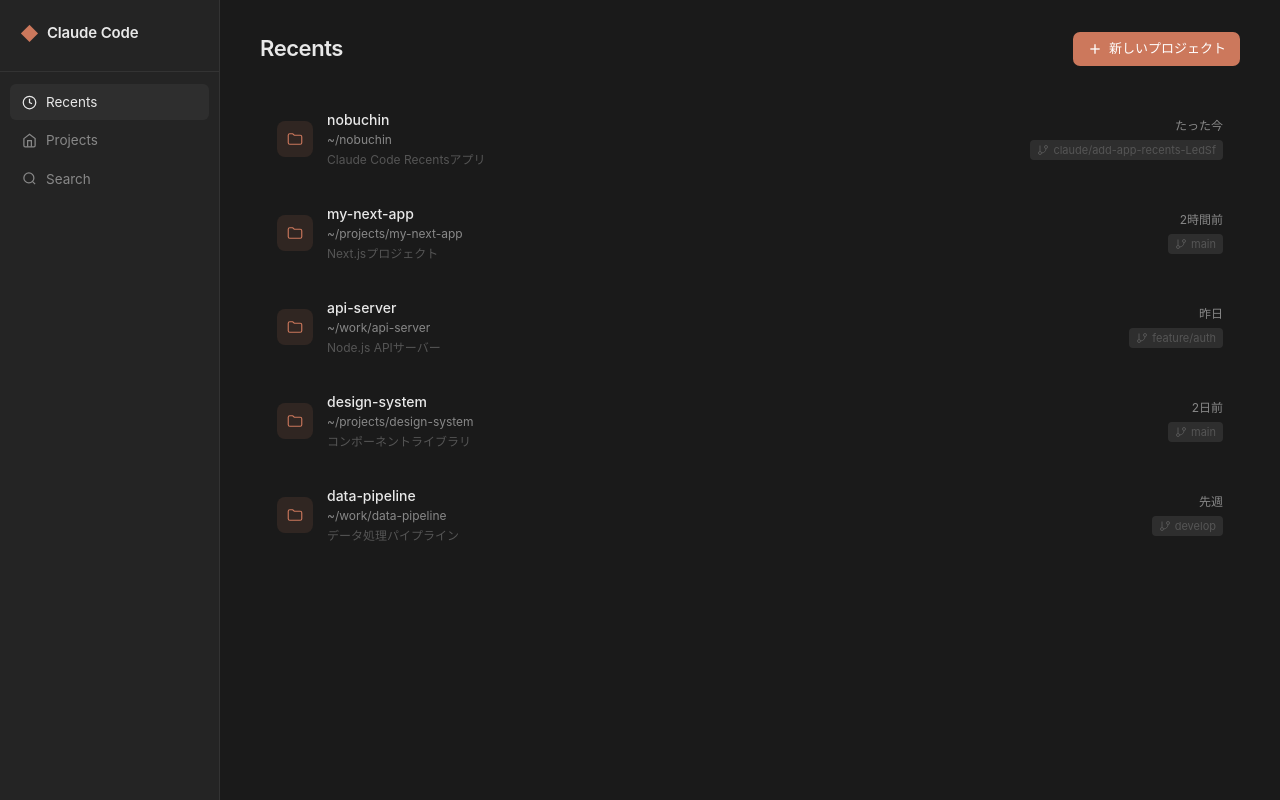
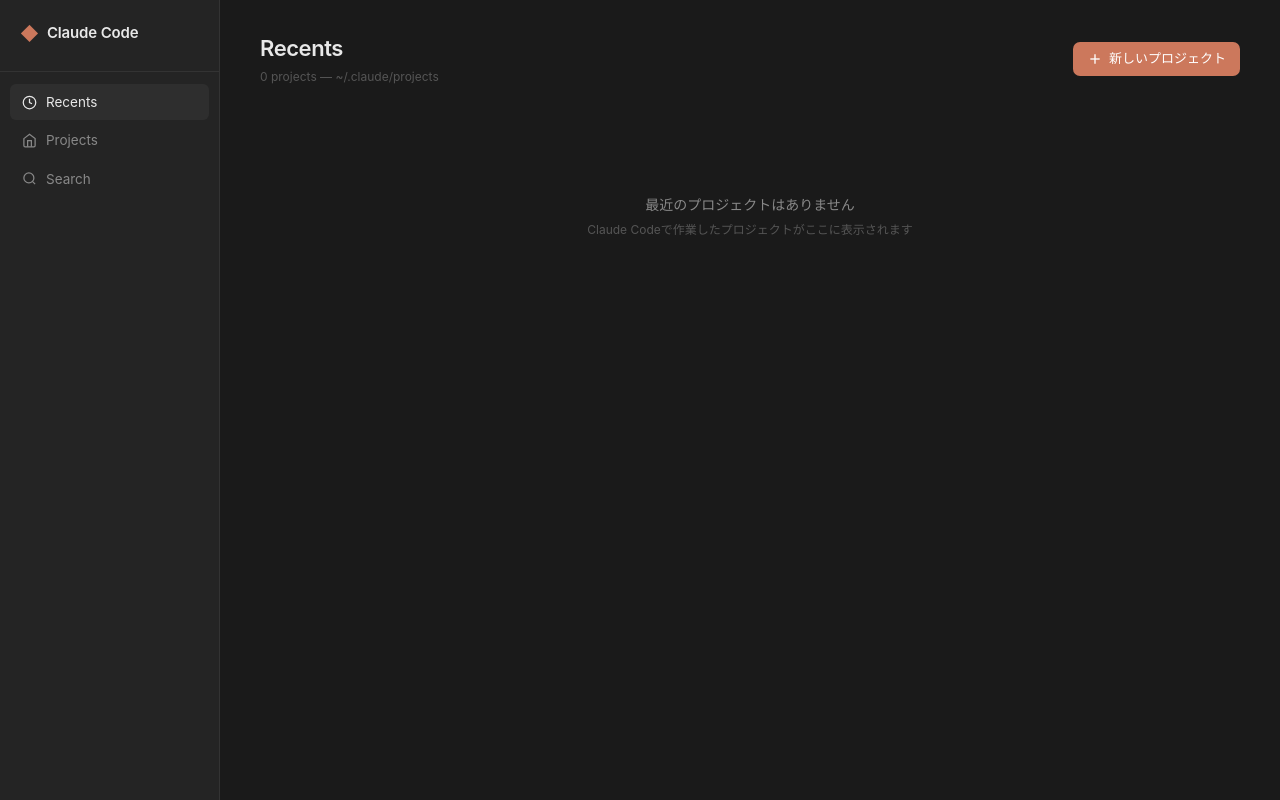
Before and after one commit to nobuchinbuchibuchibuchinco-dotcom/nobuchin, a Next.js app: page / in a window 1280 px wide. Built offline with nearby package versions, Linux system fonts and the light colour scheme.

Commit message:
Wire Recents page to real ~/.claude/projects/ data
Read actual session JSONL files to extract project path, git branch,
and last-opened timestamp. API route also exposed at /api/recents.
Shows session count badge and empty state when no data.

https://claude.ai/code/session_01KjsovFStamGekG2ntfaacZ

```diff
--- /dev/null
+++ b/app/api/recents/route.ts
@@ -0,0 +1,108 @@
+import { NextResponse } from "next/server";
+import { promises as fs } from "fs";
+import path from "path";
+import os from "os";
+
+export interface RecentProject {
+  id: string;
+  name: string;
+  path: string;
+  lastOpened: string;
+  lastOpenedRaw: string;
+  branch: string | null;
+  sessionCount: number;
+}
+
+function relativeTime(isoDate: string): string {
+  const diff = Date.now() - new Date(isoDate).getTime();
+  const min = Math.floor(diff / 60000);
+  if (min < 1) return "たった今";
+  if (min < 60) return `${min}分前`;
+  const hr = Math.floor(min / 60);
+  if (hr < 24) return `${hr}時間前`;
+  const day = Math.floor(hr / 24);
+  if (day === 1) return "昨日";
+  if (day < 7) return `${day}日前`;
+  const wk = Math.floor(day / 7);
+  if (wk === 1) return "先週";
+  return `${wk}週間前`;
+}
+
+async function readFirstLine(filePath: string): Promise<string> {
+  const buf = Buffer.alloc(4096);
+  const fd = await fs.open(filePath, "r");
+  try {
+    const { bytesRead } = await fd.read(buf, 0, 4096, 0);
+    const text = buf.slice(0, bytesRead).toString("utf8");
+    const nl = text.indexOf("\n");
+    return nl === -1 ? text : text.slice(0, nl);
+  } finally {
+    await fd.close();
+  }
+}
+
+export async function GET() {
+  const projectsDir = path.join(os.homedir(), ".claude", "projects");
+
+  let projectDirs: string[];
+  try {
+    projectDirs = await fs.readdir(projectsDir);
+  } catch {
+    return NextResponse.json([]);
+  }
+
+  const projects: RecentProject[] = [];
+
+  for (const dir of projectDirs) {
+    const dirPath = path.join(projectsDir, dir);
+    let files: string[];
+    try {
+      files = (await fs.readdir(dirPath)).filter((f) => f.endsWith(".jsonl"));
+    } catch {
+      continue;
+    }
+    if (files.length === 0) continue;
+
+    // find most recent file by mtime
+    const stats = await Promise.all(
+      files.map(async (f) => {
+        const st = await fs.stat(path.join(dirPath, f));
+        return { file: f, mtime: st.mtime };
+      })
+    );
+    stats.sort((a, b) => b.mtime.getTime() - a.mtime.getTime());
+    const newest = stats[0];
+
+    // read first line to get cwd and gitBranch
+    let cwd: string = dir.replace(/^-/, "/").replace(/-/g, "/");
+    let gitBranch: string | null = null;
+    let timestamp: string = newest.mtime.toISOString();
+
+    try {
+      const line = await readFirstLine(path.join(dirPath, newest.file));
+      const parsed = JSON.parse(line);
+      if (parsed.cwd) cwd = parsed.cwd;
+      if (parsed.gitBranch) gitBranch = parsed.gitBranch;
+      if (parsed.timestamp) timestamp = parsed.timestamp;
+    } catch {
+      // use defaults
+    }
+
+    projects.push({
+      id: dir,
+      name: path.basename(cwd),
+      path: cwd.replace(os.homedir(), "~"),
+      lastOpened: relativeTime(timestamp),
+      lastOpenedRaw: timestamp,
+      branch: gitBranch,
+      sessionCount: files.length,
+    });
+  }
+
+  projects.sort(
+    (a, b) =>
+      new Date(b.lastOpenedRaw).getTime() - new Date(a.lastOpenedRaw).getTime()
+  );
+
+  return NextResponse.json(projects);
+}
--- a/app/page.module.css
+++ b/app/page.module.css
@@ -159,10 +159,38 @@
   text-overflow: ellipsis;
 }
 
-.projectDesc {
+.subtitle {
   font-size: 12px;
   color: var(--text-tertiary);
-  margin-top: 2px;
+  margin-top: 3px;
+}
+
+.empty {
+  text-align: center;
+  padding: 80px 0;
+  color: var(--text-secondary);
+}
+
+.emptyHint {
+  font-size: 12px;
+  color: var(--text-tertiary);
+  margin-top: 6px;
+}
+
+.projectTags {
+  display: flex;
+  align-items: center;
+  gap: 5px;
+  flex-wrap: wrap;
+  justify-content: flex-end;
+}
+
+.sessionBadge {
+  font-size: 11px;
+  color: var(--text-tertiary);
+  background: var(--bg-hover);
+  padding: 2px 7px;
+  border-radius: 4px;
 }
 
 .projectMeta {
--- a/app/page.tsx
+++ b/app/page.tsx
@@ -1,51 +1,112 @@
+import { RecentProject } from "./api/recents/route";
 import styles from "./page.module.css";
 
-const recentProjects = [
-  {
-    id: "1",
-    name: "nobuchin",
-    path: "~/nobuchin",
-    lastOpened: "たった今",
-    branch: "claude/add-app-recents-LedSf",
-    description: "Claude Code Recentsアプリ",
-  },
-  {
-    id: "2",
-    name: "my-next-app",
-    path: "~/projects/my-next-app",
-    lastOpened: "2時間前",
-    branch: "main",
-    description: "Next.jsプロジェクト",
-  },
-  {
-    id: "3",
-    name: "api-server",
-    path: "~/work/api-server",
-    lastOpened: "昨日",
-    branch: "feature/auth",
-    description: "Node.js APIサーバー",
-  },
-  {
-    id: "4",
-    name: "design-system",
-    path: "~/projects/design-system",
-    lastOpened: "2日前",
-    branch: "main",
-    description: "コンポーネントライブラリ",
-  },
-  {
-    id: "5",
-    name: "data-pipeline",
-    path: "~/work/data-pipeline",
-    lastOpened: "先週",
-    branch: "develop",
-    description: "データ処理パイプライン",
-  },
-];
+async function getRecents(): Promise<RecentProject[]> {
+  try {
+    const { promises: fs } = await import("fs");
+    const path = await import("path");
+    const os = await import("os");
+
+    const projectsDir = path.join(os.homedir(), ".claude", "projects");
+    let projectDirs: string[];
+    try {
+      projectDirs = await fs.readdir(projectsDir);
+    } catch {
+      return [];
+    }
+
+    const projects: RecentProject[] = [];
+
+    for (const dir of projectDirs) {
+      const dirPath = path.join(projectsDir, dir);
+      let files: string[];
+      try {
+        files = (await fs.readdir(dirPath)).filter((f) => f.endsWith(".jsonl"));
+      } catch {
+        continue;
+      }
+      if (files.length === 0) continue;
+
+      const stats = await Promise.all(
+        files.map(async (f) => {
+          const st = await fs.stat(path.join(dirPath, f));
+          return { file: f, mtime: st.mtime };
+        })
+      );
+      stats.sort((a, b) => b.mtime.getTime() - a.mtime.getTime());
+      const newest = stats[0];
+
+      let cwd: string = dir.replace(/^-/, "/").replace(/-/g, "/");
+      let gitBranch: string | null = null;
+      let timestamp: string = newest.mtime.toISOString();
+
+      try {
+        const buf = Buffer.alloc(4096);
+        const fd = await fs.open(path.join(dirPath, newest.file), "r");
+        const { bytesRead } = await fd.read(buf, 0, 4096, 0);
+        await fd.close();
+        const text = buf.slice(0, bytesRead).toString("utf8");
+        const nl = text.indexOf("\n");
+        const line = nl === -1 ? text : text.slice(0, nl);
+        const parsed = JSON.parse(line);
+        if (parsed.cwd) cwd = parsed.cwd;
+        if (parsed.gitBranch) gitBranch = parsed.gitBranch;
+        if (parsed.timestamp) timestamp = parsed.timestamp;
+      } catch {
+        // use defaults
+      }
+
+      const diff = Date.now() - new Date(timestamp).getTime();
+      const min = Math.floor(diff / 60000);
+      let lastOpened: string;
+      if (min < 1) lastOpened = "たった今";
+      else if (min < 60) lastOpened = `${min}分前`;
+      else {
+        const hr = Math.floor(min / 60);
+        if (hr < 24) lastOpened = `${hr}時間前`;
+        else {
+          const day = Math.floor(hr / 24);
+          if (day === 1) lastOpened = "昨日";
+          else if (day < 7) lastOpened = `${day}日前`;
+          else {
+            const wk = Math.floor(day / 7);
+            lastOpened = wk === 1 ? "先週" : `${wk}週間前`;
+          }
+        }
+      }
+
+      projects.push({
+        id: dir,
+        name: path.basename(cwd),
+        path: cwd.replace(os.homedir(), "~"),
+        lastOpened,
+        lastOpenedRaw: timestamp,
+        branch: gitBranch,
+        sessionCount: files.length,
+      });
+    }
+
+    projects.sort(
+      (a, b) =>
+        new Date(b.lastOpenedRaw).getTime() -
+        new Date(a.lastOpenedRaw).getTime()
+    );
+    return projects;
+  } catch {
+    return [];
+  }
+}
 
 function FolderIcon() {
   return (
-    <svg width="18" height="18" viewBox="0 0 24 24" fill="none" stroke="currentColor" strokeWidth="1.5">
+    <svg
+      width="18"
+      height="18"
+      viewBox="0 0 24 24"
+      fill="none"
+      stroke="currentColor"
+      strokeWidth="1.5"
+    >
       <path d="M3 7a2 2 0 0 1 2-2h4l2 2h8a2 2 0 0 1 2 2v8a2 2 0 0 1-2 2H5a2 2 0 0 1-2-2V7z" />
     </svg>
   );
@@ -53,7 +114,14 @@ function FolderIcon() {
 
 function GitBranchIcon() {
   return (
-    <svg width="12" height="12" viewBox="0 0 24 24" fill="none" stroke="currentColor" strokeWidth="2">
+    <svg
+      width="12"
+      height="12"
+      viewBox="0 0 24 24"
+      fill="none"
+      stroke="currentColor"
+      strokeWidth="2"
+    >
       <line x1="6" y1="3" x2="6" y2="15" />
       <circle cx="18" cy="6" r="3" />
       <circle cx="6" cy="18" r="3" />
@@ -64,14 +132,27 @@ function GitBranchIcon() {
 
 function PlusIcon() {
   return (
-    <svg width="16" height="16" viewBox="0 0 24 24" fill="none" stroke="currentColor" strokeWidth="2">
+    <svg
+      width="16"
+      height="16"
+      viewBox="0 0 24 24"
+      fill="none"
+      stroke="currentColor"
+      strokeWidth="2"
+    >
       <line x1="12" y1="5" x2="12" y2="19" />
       <line x1="5" y1="12" x2="19" y2="12" />
     </svg>
   );
 }
 
-export default function Home() {
+function SessionBadge({ count }: { count: number }) {
+  return <span className={styles.sessionBadge}>{count} session{count !== 1 ? "s" : ""}</span>;
+}
+
+export default async function Home() {
+  const projects = await getRecents();
+
   return (
     <div className={styles.container}>
       <aside className={styles.sidebar}>
@@ -81,21 +162,42 @@ export default function Home() {
         </div>
         <nav className={styles.nav}>
           <button className={`${styles.navItem} ${styles.navActive}`}>
-            <svg width="15" height="15" viewBox="0 0 24 24" fill="none" stroke="currentColor" strokeWidth="2">
+            <svg
+              width="15"
+              height="15"
+              viewBox="0 0 24 24"
+              fill="none"
+              stroke="currentColor"
+              strokeWidth="2"
+            >
               <circle cx="12" cy="12" r="10" />
               <polyline points="12 6 12 12 16 14" />
             </svg>
             Recents
           </button>
           <button className={styles.navItem}>
-            <svg width="15" height="15" viewBox="0 0 24 24" fill="none" stroke="currentColor" strokeWidth="2">
+            <svg
+              width="15"
+              height="15"
+              viewBox="0 0 24 24"
+              fill="none"
+              stroke="currentColor"
+              strokeWidth="2"
+            >
               <path d="M3 9l9-7 9 7v11a2 2 0 0 1-2 2H5a2 2 0 0 1-2-2z" />
               <polyline points="9 22 9 12 15 12 15 22" />
             </svg>
             Projects
           </button>
           <button className={styles.navItem}>
-            <svg width="15" height="15" viewBox="0 0 24 24" fill="none" stroke="currentColor" strokeWidth="2">
+            <svg
+              width="15"
+              height="15"
+              viewBox="0 0 24 24"
+              fill="none"
+              stroke="currentColor"
+              strokeWidth="2"
+            >
               <circle cx="11" cy="11" r="8" />
               <line x1="21" y1="21" x2="16.65" y2="16.65" />
             </svg>
@@ -106,15 +208,28 @@ export default function Home() {
 
       <main className={styles.main}>
         <header className={styles.header}>
+          <div>
             <h1 className={styles.title}>Recents</h1>
+            <p className={styles.subtitle}>
+              {projects.length} project{projects.length !== 1 ? "s" : ""} — {`~/.claude/projects`}
+            </p>
+          </div>
           <button className={styles.newButton}>
             <PlusIcon />
             新しいプロジェクト
           </button>
         </header>
 
+        {projects.length === 0 ? (
+          <div className={styles.empty}>
+            <p>最近のプロジェクトはありません</p>
+            <p className={styles.emptyHint}>
+              Claude Codeで作業したプロジェクトがここに表示されます
+            </p>
+          </div>
+        ) : (
           <div className={styles.projectList}>
-          {recentProjects.map((project) => (
+            {projects.map((project) => (
               <button key={project.id} className={styles.projectCard}>
                 <div className={styles.projectIcon}>
                   <FolderIcon />
@@ -122,20 +237,23 @@ export default function Home() {
                 <div className={styles.projectInfo}>
                   <div className={styles.projectName}>{project.name}</div>
                   <div className={styles.projectPath}>{project.path}</div>
-                {project.description && (
-                  <div className={styles.projectDesc}>{project.description}</div>
-                )}
                 </div>
                 <div className={styles.projectMeta}>
                   <div className={styles.projectTime}>{project.lastOpened}</div>
+                  <div className={styles.projectTags}>
+                    {project.branch && (
                       <div className={styles.projectBranch}>
                         <GitBranchIcon />
                         {project.branch}
+                      </div>
+                    )}
+                    <SessionBadge count={project.sessionCount} />
                   </div>
                 </div>
               </button>
             ))}
           </div>
+        )}
       </main>
     </div>
   );
```
Lines whose indentation alone changed are shown as unchanged.
